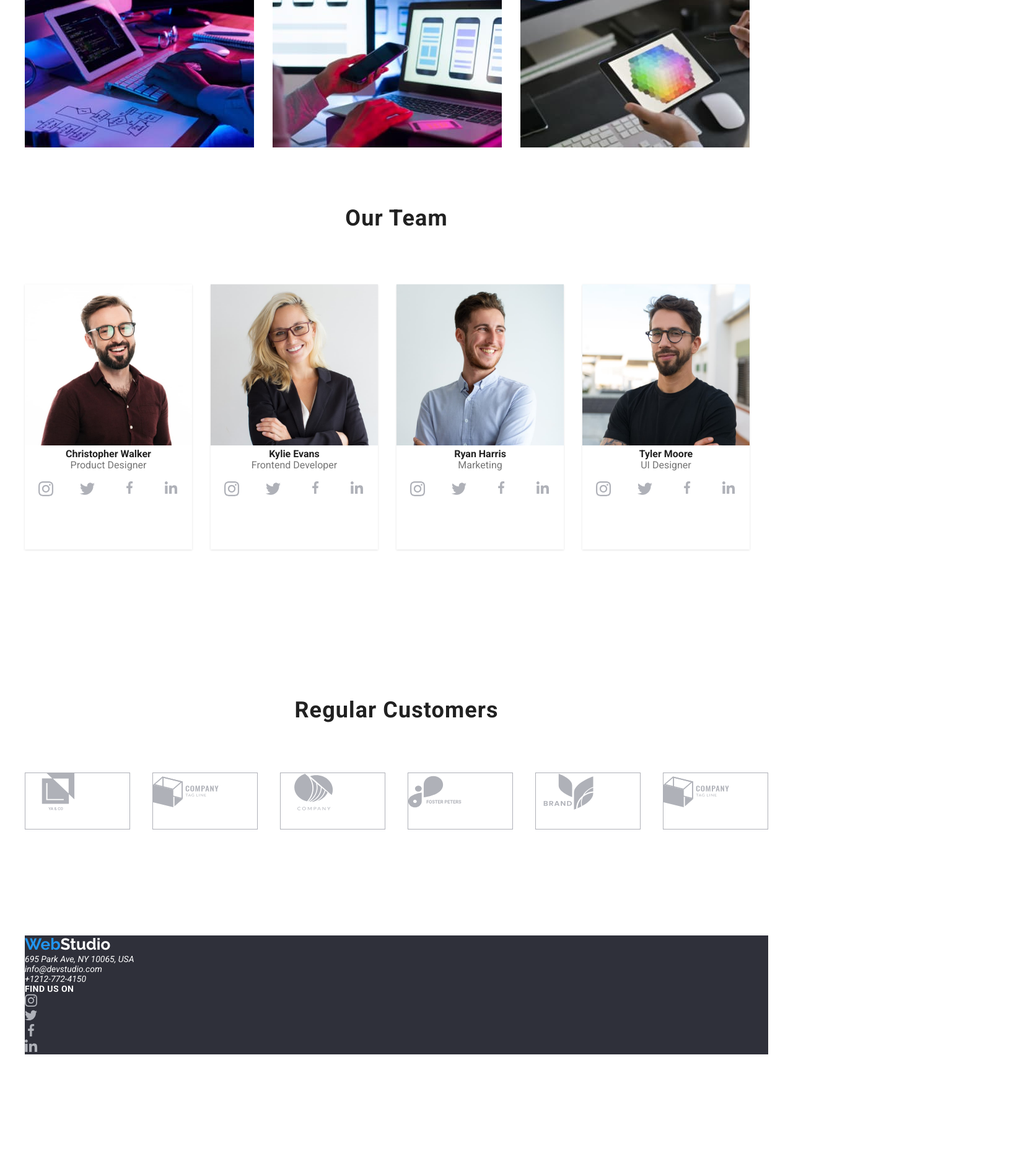
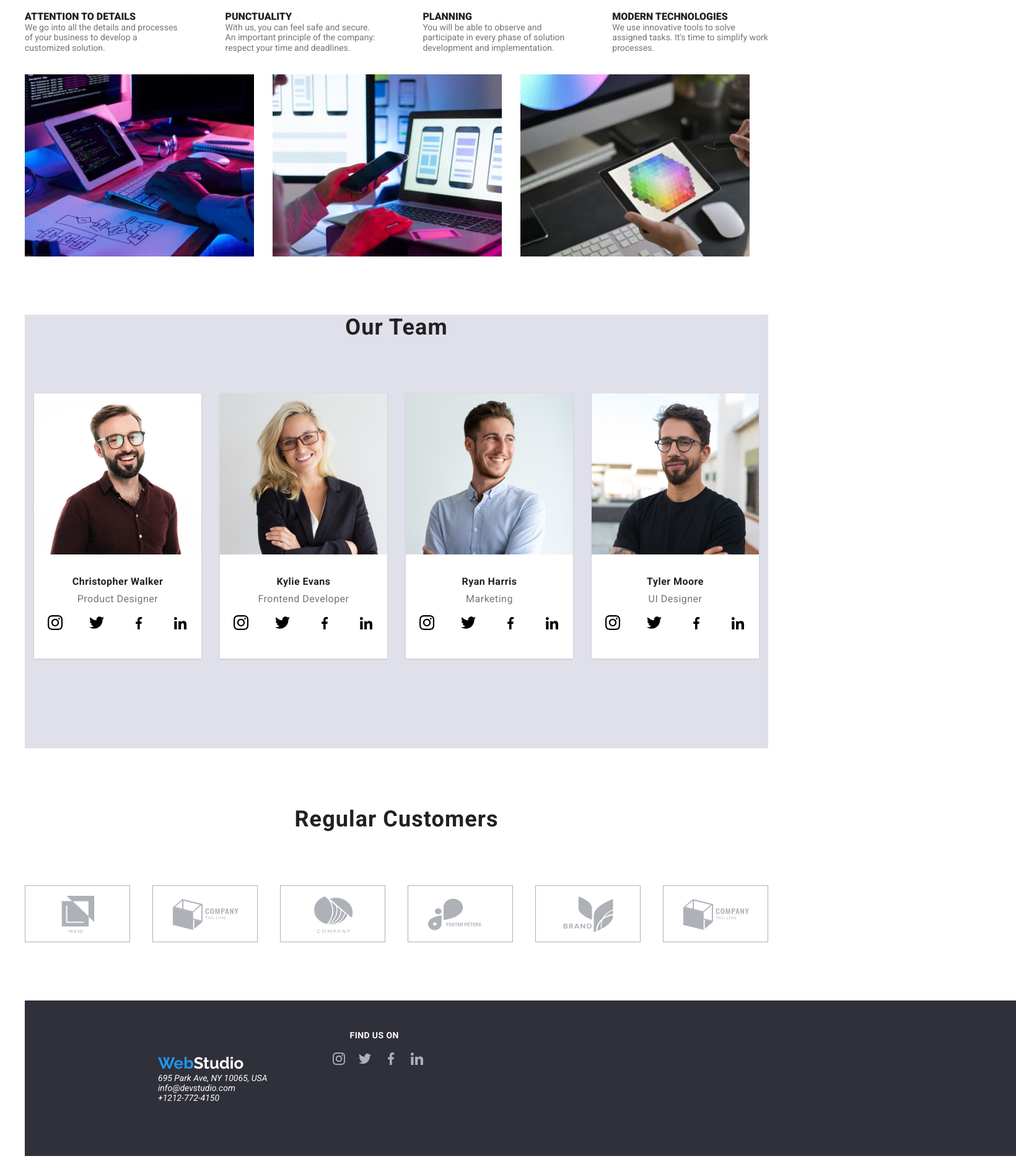
Before and after one commit to CatalinaCap/goit-markup-hw-04, a plain HTML site: page index.html in a window 1280 px wide. Shown: the part 910-2797 px from the top of the page at 62% size, 1640 px wide, since content can reach past the window. Before the commit the page ends 2612 px from the top, so only its background shows below. Drawn offline with Linux system fonts and the light colour scheme.

Commit message:
Changes after Feedback

```diff
--- a/css/styles.css
+++ b/css/styles.css
@@ -120,10 +120,9 @@ body {
   color: var(--light-black);
   font-weight: 700;
   line-height: 2;
-}
-.subtitle {
   display: flex;
-  justify-content: center;
+  text-align: left;
+  padding-top: 20px;
 }
 .area {
   font-family: var(--primary-font);
@@ -131,6 +130,7 @@ body {
   font-weight: 400;
   line-height: 1.8;
   color: var(--gray);
+  padding-top: 4px;
 }
 .categories {
   display: flex;
@@ -138,18 +138,19 @@ body {
   padding-top: 94px;
   padding-bottom: 94px;
 }
+.cards {
+  border: 1px solid rgba(238, 238, 238, 1);
+}
 .cards_flex ul {
   display: flex;
-  /* padding-bottom: 20px;*/
   flex-wrap: wrap;
-  padding-left: 0px;
+ padding-left: 0px;
 }
 .cards:hover {
-  text-shadow: 10px 10px 15px var(--black);
+  box-shadow: 10px 10px 15px var(--black);
+
 }
-.area {
-  border-bottom: 1px solid rgba(238, 238, 238, 1);
-}
+
 /*Footer section*/
 footer {
   background-color: var(--footer-color);
@@ -209,6 +210,8 @@ ul {
 .link_contact {
   font-size: 14px;
   color: var(--gray);
+  font-family: var(--primary-font);
+  letter-spacing: 0.02em;
 }
 
 .link_contact_phone {
@@ -228,13 +231,14 @@ ul {
 .link_contact_phone:focus {
   color: var(--blue);
 }
-.email_header {
-  color: var(--blue);
-}
+
 p {
   margin-top: 0%;
 }
+
+
 .main_title {
+  height: 100vh;
   display: flex;
   align-items: center;
   flex-direction: column;
@@ -244,10 +248,13 @@ p {
       rgba(47, 48, 58, 0.2)
     ),
     url(../images/img-bg.jpg);
-  background-size: 1600px 600px;
+  background-size: cover;
+  height: 600px;
+  width: 1600px;
   background-repeat: no-repeat;
   border-radius: 0%;
   background-position: 50% 50%;
+
 }
 
 .button_index:hover,
@@ -268,7 +275,9 @@ p {
   letter-spacing: 0.06em;
   background-color: var(--blue);
   color: var(--white);
-  margin-top: 100px;
+  margin-top: 30px;
+  border-radius: 4px;
+
 }
 h1 {
   margin-top: 150px;
@@ -305,32 +314,35 @@ h1 {
 }
 /*Last Part-Team*/
 .shadow_cards {
-  text-shadow: box-shadow: 0px 2px 1px 0px rgba(0, 0, 0, 0.2);
-
+text-shadow: box-shadow: 0px 2px 1px 0px rgba(0, 0, 0, 0.2);
 box-shadow: 0px 1px 1px 0px rgba(0, 0, 0, 0.14);
-
 box-shadow: 0px 1px 3px 0px rgba(0, 0, 0, 0.12);
 background-color: white;
+}
 
-}
-.header_insta {
-  background-color: rgba(33, 150, 243, 1);
-}
+
 .social_media {
   display: flex;
   justify-content: space-around;
-  padding-top: 16px;
+  margin-top: 16px;
+
 }
 .team_member {
   font-size: 16px;
   font-weight: 700;
   color: var(--light-black);
   text-align: center;
+  margin-top: 30px;
+  font-family: var(--primary-font);
+  letter-spacing: 0.03em;
 }
 .member_profession {
   font-size: 16px;
   color: var(--gray);
   text-align: center;
+  margin-top: 10px;
+  font-family: var(--primary-font);
+  letter-spacing: 0.03em;
 }
 h2 {
   color: var(--light-black);
@@ -420,28 +432,33 @@ h2 {
   margin-bottom: 94px;
   width: 1170px;
   height: 428px;
-  padding-left: 0px;
+  padding-left: 15px;
 }
+
 .last_part_index {
-  background-color: rgba(rgb(191, 191, 197));
+  background-color: rgb(224, 224, 235);
   height: 700px;
   max-width: 1600px;
 }
 .customers_loyalty {
   display: flex;
   justify-content: space-between;
-  margin-top: -70px;
+ margin-top: 186px;
+ margin-bottom: 94px;
 
 }
 .end_index {
-  margin-bottom: 150px;
+ width: auto;
+ font-size: 36px;
+ font-family: var(--primary-font);
+ font-weight: 700px
+ ;
 }
-.customers_end {
-  height: 184px;
-  margin-bottom: 200px;
+.reg_customers {
+  margin: 16px 32px;
 }
 .brand_customers {
-  box-sizing: border-box;
+  /*box-sizing: border-box;*/
   width: 170px;
   height: 92px;
   border: 1px solid rgba(175, 177, 184, 1);
@@ -453,40 +470,76 @@ h2 {
   background-color: var(--blue);
 }
 
-.reg_customers{
- /* padding-top: 20px;
-  padding-left: 45px;*/
 
-}
-.header_insta:hover, .header_insta:focus {
+.header_insta:hover , .header_insta:focus {
   fill: var(--white);
   background-color: var(--blue);
+  border-radius: 100%;
+  padding: 20px;
 }
 .header_twitter:hover, .header_twitter:focus {
 
   fill: var(--white);
   background-color: var(--blue);
+  border-radius: 100%;
+  padding: 25px;
 }
 .header_facebook:hover, .header_facebook:focus {
 
   fill: var(--white);
   background-color: var(--blue);
+  border-radius: 100%;
+  padding: 20px;
 }
 .header_linkedin:hover, .header_linkedin:focus {
 
   fill: var(--white);
   background-color: var(--blue);
+  border-radius: 100%;
+  padding: 20px;
 }
 .header_insta {
   background-color: var(--white);
 }
-/*ARANJAREA SECTIUNII "FIND US ON SOCIAL MEDIA" IN FOOTER- NU STIU CE FAC GRESIT
-.container_footer .footer_social_media {
-display: flex;
-flex-direction: row;
-gap: 70px;
+/*FOOTER INDEX */
+.container_footer {
+  display: flex;
+ /* justify-content: left;*/
+  flex-direction: row;
+  width: 1600px;
+  height: 251px;
+}
+.footer_flex {
+  display: flex;
+ /* align-items: flex-start;*/
+  flex-direction: column;
+  justify-content: center;
+  margin-left: 215px;
+}
+.footer_social_media {
+ width: 206px;
+ height: 80px;
+ display: flex;
+ flex-direction: column;
+ justify-content: center;
+ padding-left: 150px;
+ align-items: center;
+}
+.footer_socialm {
+  display: flex;
+gap: 22px;
 
-}*/
+}
+.title_footer {
+
+  font-size: 14px;
+  font-family: var(--primary-font);
+  letter-spacing: 0.03em;
+  font-weight: 400;
+  width: 90px;
+}
+
+
 
 .sm_footer:hover, .sm_footer:focus {
   fill: var(--white);
@@ -508,7 +561,9 @@ font-size: 14px;
 font-weight: 700;
 line-height: 16.41px;
 letter-spacing: 0.03em;
-text-align: left;
+/*text-align: left; */
+padding-bottom: 20px;
+padding-top: 75px;
 }
 .header_envelope {
   fill: rgba(175, 177, 184, 1);
--- a/index.html
+++ b/index.html
@@ -1,5 +1,5 @@
 <!DOCTYPE html>
-<html lang="en">
+<html lang="en" style="height: 2930px">
   <head>
     <meta charset="UTF-8" />
     <meta name="viewport" content="width=device-width, initial-scale=1.0" />
@@ -28,14 +28,14 @@
           </ul>
         </nav>
         <div class="contact_header">
+          <p></p>
           <svg class="header_envelope" width="16" height="12">
             <use href="./images/icons.svg/symbol-defs.svg#icon-envelope-opt" />
           </svg>
+
           <a class="link_contact" href="mailto:info@devstudio.com">
-            <p>
-              <span class="email_header">info@devstudio.com</span>
-            </p></a
-          >
+            info@devstudio.com
+          </a></p>
           <svg class="header_phone" width="10" height="16">
             <use
               href="./images/icons.svg/symbol-defs.svg#icon-smartphone-opt"
@@ -125,26 +125,34 @@
             <p class="team_member">Christopher Walker</p>
             <p class="member_profession">Product Designer</p>
             <div class="social_media">
+              <a href="">
                 <svg class="header_insta" width="24px" height="24px">
                   <use
                     href="./images/icons.svg/symbol-defs.svg#icon-instagram-opt"
                   />
                 </svg>
+              </a>
+              <a href="">
                 <svg class="header_twitter" width="24px" height="24px">
                   <use
                     href="./images/icons.svg/symbol-defs.svg#icon-twitter-opt"
                   />
                 </svg>
+              </a>
+              <a href="">
                 <svg class="header_facebook" width="24px" height="20px">
                   <use
                     href="./images/icons.svg/symbol-defs.svg#icon-facebook-opt"
                   />
                 </svg>
+              </a>
+              <a href="">
                 <svg class="header_linkedin" width="24px" height="20px">
                   <use
                     href="./images/icons.svg/symbol-defs.svg#icon-linkedin-opt"
                   />
                 </svg>
+              </a>
             </div>
           </li>
           <li class="shadow_cards">
@@ -152,26 +160,34 @@
             <p class="team_member">Kylie Evans</p>
             <p class="member_profession">Frontend Developer</p>
             <div class="social_media">
+              <a href="">
                 <svg class="header_insta" width="24px" height="24px">
                   <use
                     href="./images/icons.svg/symbol-defs.svg#icon-instagram-opt"
                   />
                 </svg>
+              </a>
+              <a href="">
                 <svg class="header_twitter" width="24px" height="24px">
                   <use
                     href="./images/icons.svg/symbol-defs.svg#icon-twitter-opt"
                   />
                 </svg>
+              </a>
+              <a href="">
                 <svg class="header_facebook" width="24px" height="20px">
                   <use
                     href="./images/icons.svg/symbol-defs.svg#icon-facebook-opt"
                   />
                 </svg>
+              </a>
+              <a href="">
                 <svg class="header_linkedin" width="24px" height="20px">
                   <use
                     href="./images/icons.svg/symbol-defs.svg#icon-linkedin-opt"
                   />
                 </svg>
+              </a>
             </div>
           </li>
           <li class="shadow_cards">
@@ -179,26 +195,34 @@
             <p class="team_member">Ryan Harris</p>
             <p class="member_profession">Marketing</p>
             <div class="social_media">
+              <a href="">
                 <svg class="header_insta" width="24px" height="24px">
                   <use
                     href="./images/icons.svg/symbol-defs.svg#icon-instagram-opt"
                   />
                 </svg>
+              </a>
+              <a href="">
                 <svg class="header_twitter" width="24px" height="24px">
                   <use
                     href="./images/icons.svg/symbol-defs.svg#icon-twitter-opt"
                   />
                 </svg>
+              </a>
+              <a href="">
                 <svg class="header_facebook" width="24px" height="20px">
                   <use
                     href="./images/icons.svg/symbol-defs.svg#icon-facebook-opt"
                   />
                 </svg>
+              </a>
+              <a href="">
                 <svg class="header_linkedin" width="24px" height="20px">
                   <use
                     href="./images/icons.svg/symbol-defs.svg#icon-linkedin-opt"
                   />
                 </svg>
+              </a>
             </div>
           </li>
           <li class="shadow_cards">
@@ -206,26 +230,34 @@
             <p class="team_member">Tyler Moore</p>
             <p class="member_profession">UI Designer</p>
             <div class="social_media">
+              <a href="">
                 <svg class="header_insta" width="24px" height="24px">
                   <use
                     href="./images/icons.svg/symbol-defs.svg#icon-instagram-opt"
                   />
                 </svg>
+              </a>
+              <a href="">
                 <svg class="header_twitter" width="24px" height="24px">
                   <use
                     href="./images/icons.svg/symbol-defs.svg#icon-twitter-opt"
                   />
                 </svg>
+              </a>
+              <a href="">
                 <svg class="header_facebook" width="24px" height="20px">
                   <use
                     href="./images/icons.svg/symbol-defs.svg#icon-facebook-opt"
                   />
                 </svg>
+              </a>
+              <a href="">
                 <svg class="header_linkedin" width="24px" height="20px">
                   <use
                     href="./images/icons.svg/symbol-defs.svg#icon-linkedin-opt"
                   />
                 </svg>
+              </a>
             </div>
           </li>
         </ul>
@@ -274,6 +306,7 @@
     </main>
 
     <footer class="container_footer">
+      <div class="footer_flex">
         <a href="#">
           <p class="l_footer"><span class="first_part_logo">Web</span>Studio</p>
         </a>
@@ -282,6 +315,7 @@
           info@devstudio.com<br />
           +1212-772-4150
         </address>
+      </div>
       <div class="footer_social_media">
         <h5 class="title_footer">FIND US ON</h5>
         <ul class="footer_socialm">
```
Also changed, not shown: portfolio.html (+3 -1 lines). Lines whose indentation alone changed are shown as unchanged.
